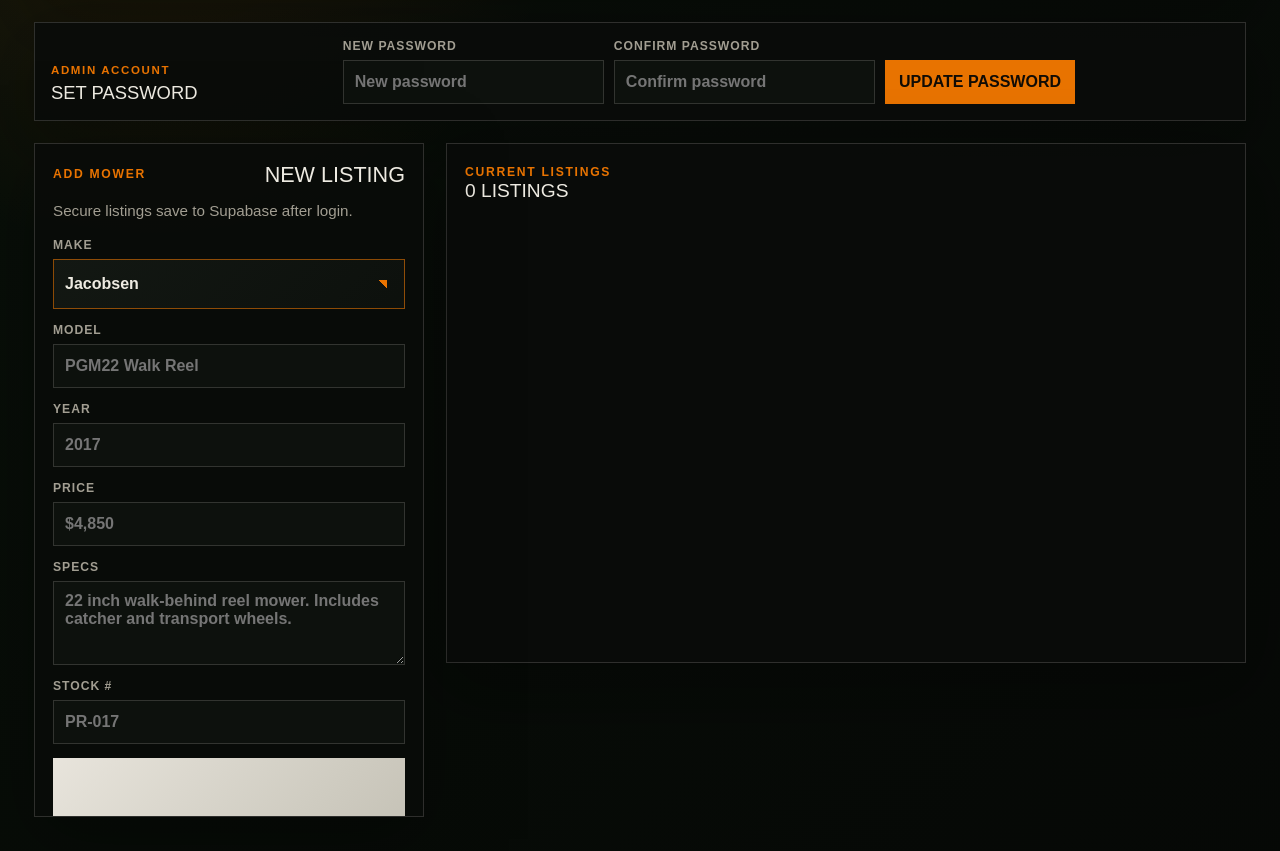
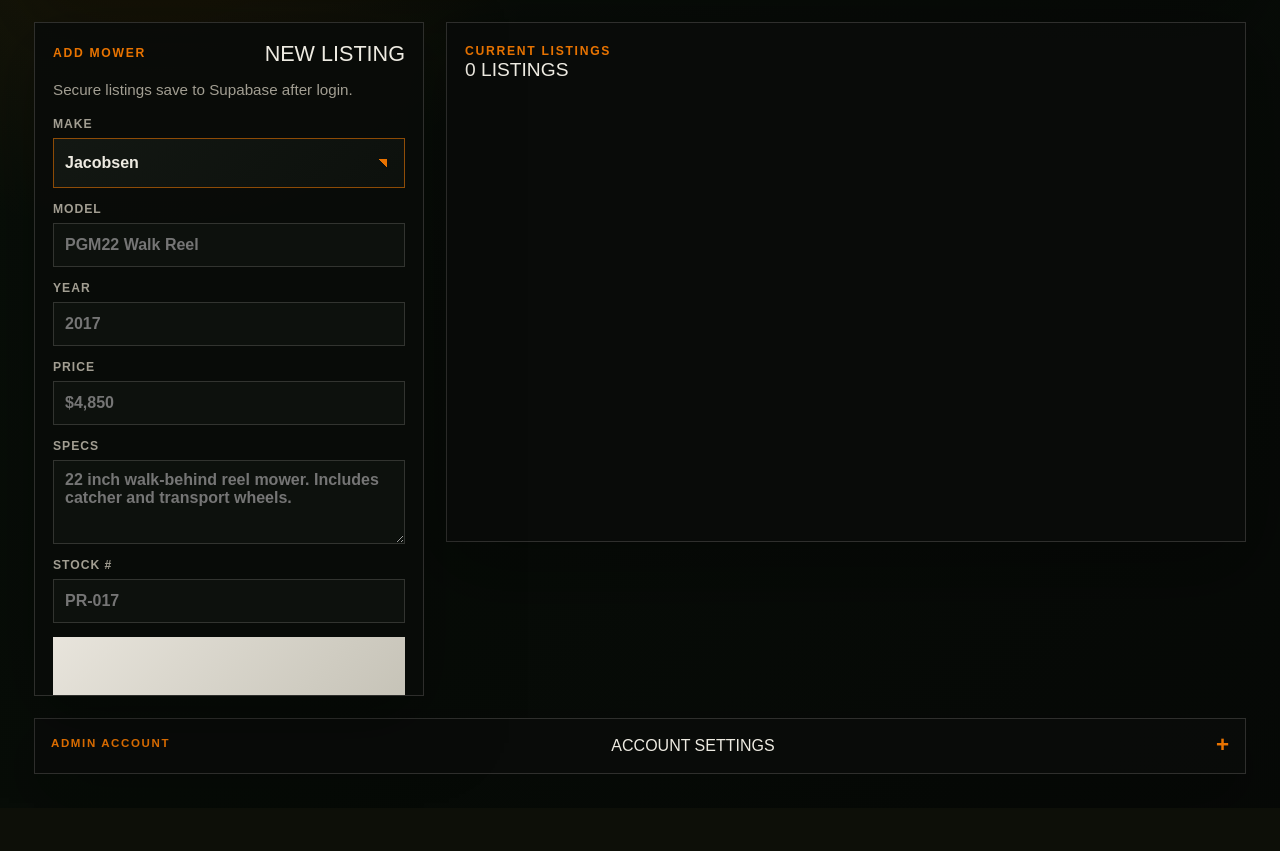
Before and after one commit to BrianACRM/precision-reels, a PHP site: page /admin.html in a window 1280 px wide. Shown: the part 237-1088 px from the top of the page. After the commit the page ends 1011 px from the top, so only its background shows below. Run offline with PHP 8.4, Linux system fonts and the light colour scheme; some libraries are stand-ins or nearby versions.

Commit message:
Move admin account settings to bottom

```diff
--- a/admin.css
+++ b/admin.css
@@ -154,15 +154,42 @@ a {
 }
 
 .account-panel {
-  align-items: end;
   background: oklch(15% 0.01 145 / 90%);
   border: 1px solid var(--line);
   box-shadow: 0 22px 70px oklch(6% 0.025 145 / 24%);
-  display: grid;
+  margin-top: 22px;
+  padding: 0;
+}
+
+.account-panel summary {
+  align-items: center;
+  cursor: pointer;
+  display: flex;
   gap: 14px;
-  grid-template-columns: minmax(170px, 0.55fr) minmax(0, 1.45fr) minmax(140px, auto);
-  margin-bottom: 22px;
-  padding: 16px;
+  justify-content: space-between;
+  list-style: none;
+  min-height: 54px;
+  padding: 14px 16px;
+}
+
+.account-panel summary::-webkit-details-marker {
+  display: none;
+}
+
+.account-panel summary::after {
+  color: var(--orange);
+  content: "+";
+  font-size: 1.4rem;
+  font-weight: 900;
+  line-height: 1;
+}
+
+.account-panel[open] summary {
+  border-bottom: 1px solid var(--line);
+}
+
+.account-panel[open] summary::after {
+  content: "-";
 }
 
 .account-panel span {
@@ -177,7 +204,7 @@ a {
 
 .account-panel strong {
   display: block;
-  font-size: 1.15rem;
+  font-size: 1rem;
   font-weight: 500;
   text-transform: uppercase;
 }
@@ -186,6 +213,7 @@ a {
   display: grid;
   gap: 10px;
   grid-template-columns: repeat(2, minmax(0, 1fr)) auto;
+  padding: 16px 16px 10px;
 }
 
 .password-form button {
@@ -211,6 +239,7 @@ a {
   line-height: 1.35;
   margin: 0;
   min-height: 20px;
+  padding: 0 16px 16px;
 }
 
 .password-message.is-error {
@@ -702,7 +731,6 @@ select option {
 }
 
 @media (max-width: 980px) {
-  .account-panel,
   .password-form {
     grid-template-columns: 1fr;
   }
--- a/admin.html
+++ b/admin.html
@@ -9,7 +9,7 @@
     <meta name="theme-color" content="#101812" />
     <link rel="preconnect" href="https://ddomhyyhixovprojozvy.supabase.co" crossorigin />
     <link rel="manifest" href="./manifest.webmanifest" />
-    <link rel="stylesheet" href="./admin.css?v=password-panel-1" />
+    <link rel="stylesheet" href="./admin.css?v=account-details-1" />
   </head>
   <body>
     <main class="login-shell" id="loginShell" hidden>
@@ -36,25 +36,6 @@
           <button id="logoutButton" type="button">Logout</button>
         </nav>
       </header>
-
-      <section class="account-panel" aria-label="Admin account settings">
-        <div>
-          <span>Admin account</span>
-          <strong>Set password</strong>
-        </div>
-        <form class="password-form" id="passwordForm">
-          <label>
-            New password
-            <input name="password" type="password" autocomplete="new-password" minlength="10" placeholder="New password" required />
-          </label>
-          <label>
-            Confirm password
-            <input name="confirmPassword" type="password" autocomplete="new-password" minlength="10" placeholder="Confirm password" required />
-          </label>
-          <button id="passwordButton" type="submit">Update password</button>
-        </form>
-        <p class="password-message" id="passwordMessage" aria-live="polite"></p>
-      </section>
 
       <section class="admin-board">
         <form class="listing-form" id="listingForm">
@@ -123,6 +104,25 @@
           <div class="admin-grid" id="adminGrid"></div>
         </section>
       </section>
+
+      <details class="account-panel">
+        <summary>
+          <span>Admin account</span>
+          <strong>Account settings</strong>
+        </summary>
+        <form class="password-form" id="passwordForm">
+          <label>
+            New password
+            <input name="password" type="password" autocomplete="new-password" minlength="10" placeholder="New password" required />
+          </label>
+          <label>
+            Confirm password
+            <input name="confirmPassword" type="password" autocomplete="new-password" minlength="10" placeholder="Confirm password" required />
+          </label>
+          <button id="passwordButton" type="submit">Update password</button>
+        </form>
+        <p class="password-message" id="passwordMessage" aria-live="polite"></p>
+      </details>
     </main>
 
     <template id="listingTemplate">
@@ -154,7 +154,7 @@
     <script src="https://cdn.jsdelivr.net/npm/@supabase/supabase-js@2"></script>
     <script src="./supabase-config.js"></script>
     <script src="./supabase-client.js"></script>
-    <script src="./admin.js?v=password-panel-1"></script>
+    <script src="./admin.js?v=account-details-1"></script>
     <script src="./pwa.js?v=pwa-1"></script>
   </body>
 </html>
```
